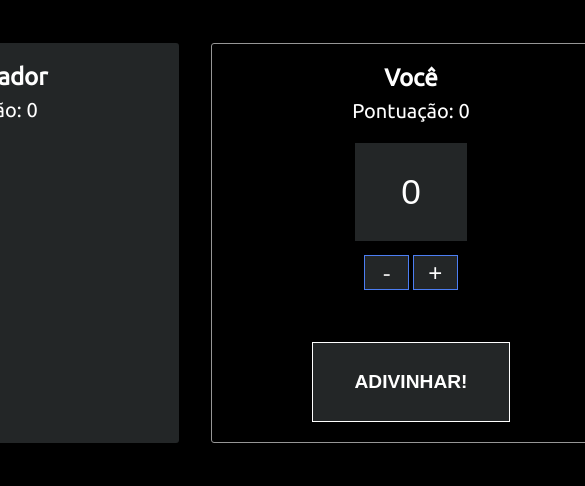
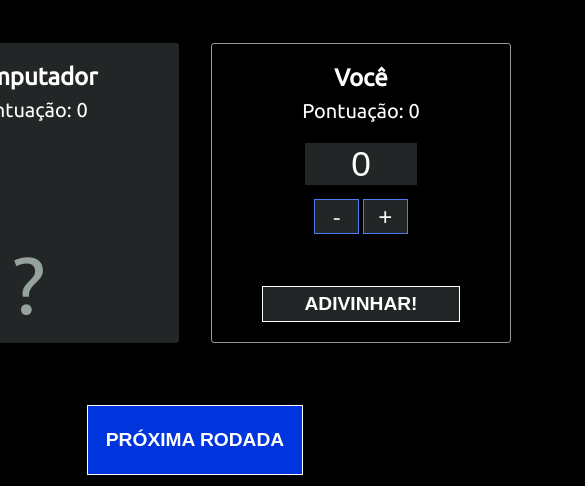
Before and after one commit to felpsg/projetosJavaScript, a plain HTML site: page adivinhadorDeNumeros/index.html in a window 390 px wide. Shown: the part 565-1051 px from the top of the page, 585 px wide, since content can reach past the window. Drawn offline with Linux system fonts and the light colour scheme; a web font is replaced by a local one.

Commit message:
Update style.css

```diff
--- a/adivinhadorDeNumeros/style.css
+++ b/adivinhadorDeNumeros/style.css
@@ -245,7 +245,24 @@ button#guess.button.winning-text {
   color: #ec3636;
 }
 
-@media screen and (max-width: 600) {
+.game-container {
+  max-width: 640px; /* largura máxima do container */
+  margin: 0 auto; /* centraliza o container */
+  text-align: center;
+}
+.guess {
+  min-width: 400px; /* largura mínima do elemento */
+  height: 400px; /* altura do elemento */
+  /* outras propriedades do elemento */
+}
+
+.guess-title {
+  /* outras propriedades do elemento */
+  width: 100%; /* largura do elemento */
+}
+@media screen and (max-width: 600px) {
   .guess {
+    min-width: 300px; /* largura mínima do elemento em dispositivos móveis */
+    height: 300px; /* altura do elemento em dispositivos móveis */
   }
 }
```
